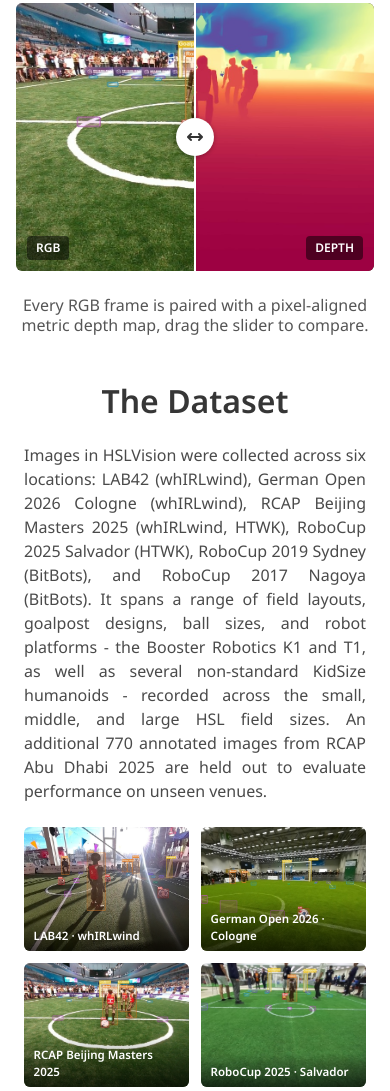
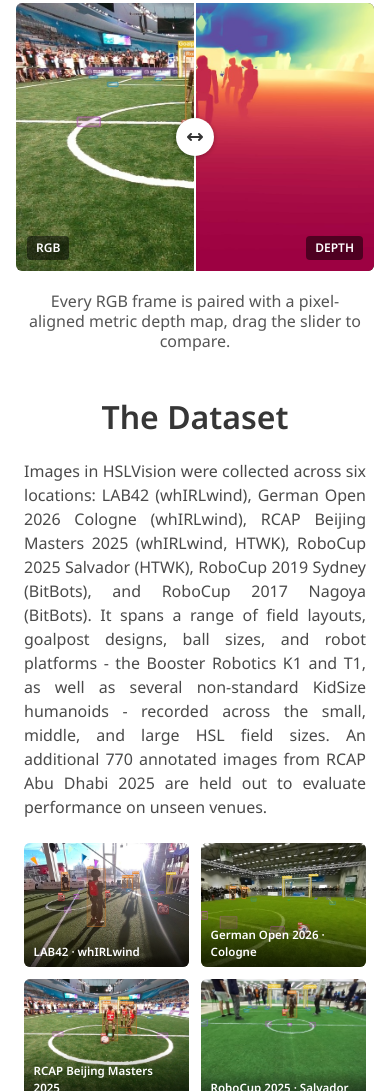
Before and after one commit to IntelligentRoboticsLab/hslvision, a plain HTML site: page index.html in a window 390 px wide. Shown: the part 1433-2524 px from the top of the page. Drawn offline with nearby package versions, Linux system fonts and the light colour scheme; some icons are missing.

Commit message:
Fix caption padding on mobile

```diff
--- a/static/css/hslv.css
+++ b/static/css/hslv.css
@@ -118,6 +118,12 @@
   margin-top: 1.5rem;
   font-size: 1rem;
   color: #555;
+}
+@media (max-width: 768px) {
+  .teaser .subtitle {
+    margin-top: 1.25rem;
+    padding: 0 1.5rem;
+  }
 }
 
 /* annotated per-location sample gallery */
```
